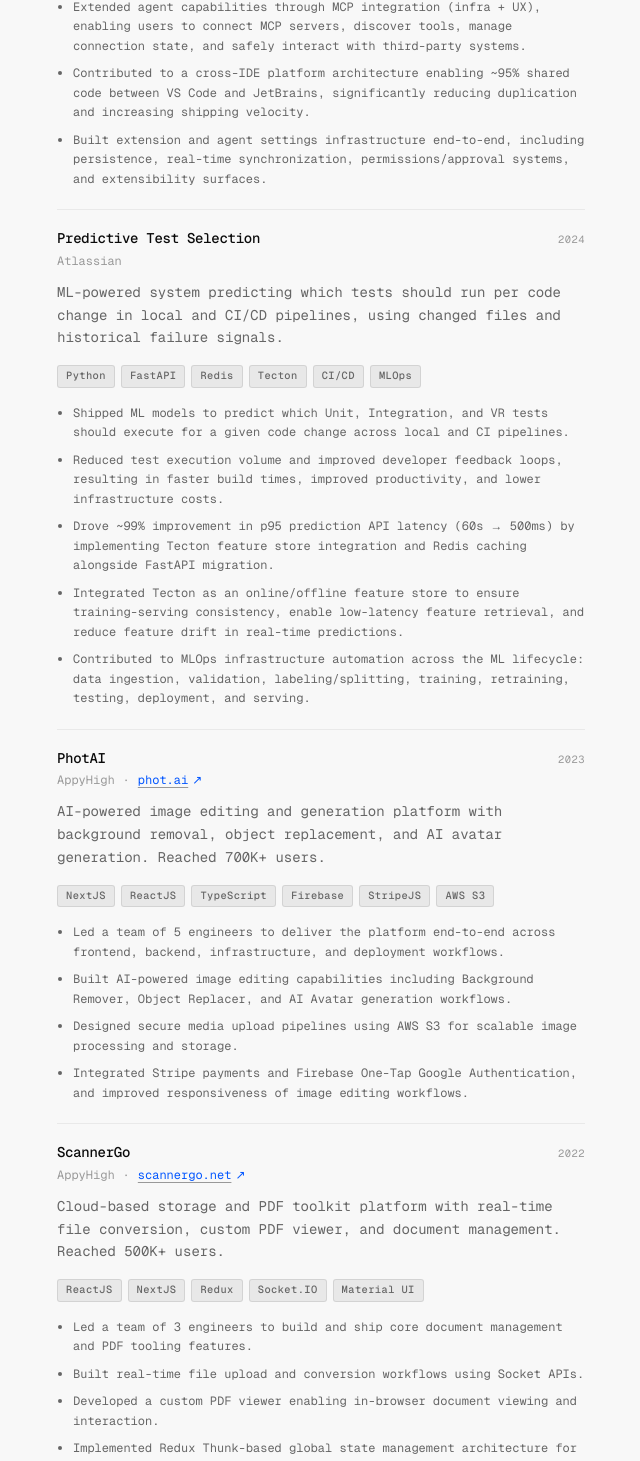
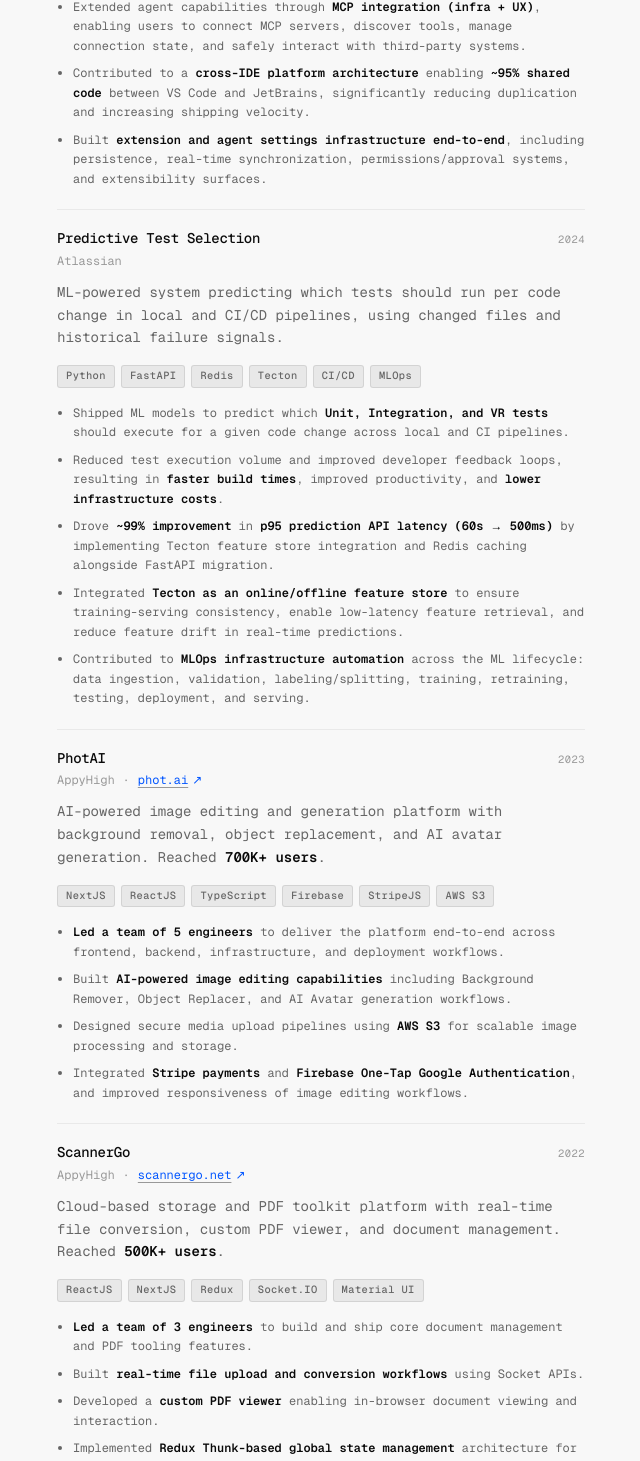
Before and after one commit to satvikchachra/satvik, a Next.js app: page /projects in a window 1280 px wide. Shown: the part 778-2239 px from the top of the page, without its empty margins (319-959 px from the left). Built offline with nearby package versions, Linux system fonts and the light colour scheme.

Commit message:
bold imp stuff

```diff
--- a/src/app/about/page.tsx
+++ b/src/app/about/page.tsx
@@ -1,4 +1,5 @@
 import type { Metadata } from "next";
+import React from "react";
 import { buildMetadata } from "@/lib/metadata";
 
 export const metadata: Metadata = buildMetadata({
@@ -7,6 +8,21 @@ export const metadata: Metadata = buildMetadata({
     "Learn about Satvik Chachra — full stack engineer, SDE 2, building AI coding agents and developer tooling.",
   path: "/about",
 });
+
+function formatBoldText(text: string): React.ReactNode {
+  if (!text) return "";
+  const parts = text.split(/(\*\*[^*]+\*\*)/g);
+  return parts.map((part, index) => {
+    if (part.startsWith("**") && part.endsWith("**")) {
+      return (
+        <strong key={index} className="font-semibold text-[var(--text)]">
+          {part.slice(2, -2)}
+        </strong>
+      );
+    }
+    return part;
+  });
+}
 
 const STACK = [
   {
@@ -42,7 +58,7 @@ const EXPERIENCE = [
     companyUrl: "https://www.atlassian.com/",
     role: "SDE 2 — AI Foundations",
     description:
-      "Building AI coding agents, developer tooling infrastructure, and intelligent systems used by over two thousand engineers daily (2K+). Led end-to-end development of an AI-native editor and chat experience across VS Code and JetBrains with ~95% shared code.",
+      "Building **AI coding agents**, developer tooling infrastructure, and intelligent systems used by **over two thousand engineers daily (2K+)**. Led end-to-end development of an **AI-native editor and chat experience** across **VS Code and JetBrains** with **~95% shared code**.",
   },
   {
     year: "2024 – 2025",
@@ -50,7 +66,7 @@ const EXPERIENCE = [
     companyUrl: "https://www.atlassian.com/",
     role: "SDE 1 — Dev Infra",
     description:
-      "Worked on ML-powered predictive test selection for CI/CD pipelines. Drove ~99% improvement in p95 prediction API latency (60s → 500ms) through Tecton feature store integration and Redis caching alongside FastAPI migration.",
+      "Worked on **ML-powered predictive test selection** for CI/CD pipelines. Drove **~99% improvement** in **p95 prediction API latency (60s → 500ms)** through Tecton feature store integration, Redis caching, and **FastAPI migration**.",
   },
   {
     year: "2022 – 2023",
@@ -58,7 +74,7 @@ const EXPERIENCE = [
     companyUrl: "https://www.appyhigh.com/",
     role: "SDE 1 — Full Stack",
     description:
-      "Built AI-powered photo editing and generation platform (PhotAI) and a cloud-based storage and document conversion service (ScannerGo). Led small engineering teams and shipped products that collectively served over one million users (1M+)",
+      "Built **AI-powered photo editing and generation platform (PhotAI)** and a cloud-based storage and document conversion service (ScannerGo). **Led small engineering teams** and shipped products that collectively served **over one million users (1M+)**.",
   },
 ] as const;
 
@@ -68,13 +84,13 @@ const EDUCATION = [
     school: "Chitkara University",
     schoolUrl: "https://www.chitkara.edu.in/",
     degree: "Bachelor of Engineering, Computer Science",
-    description: "CGPA: 9.83 / 10",
+    description: "CGPA: **9.83 / 10**",
   },
   {
     year: "2018",
     school: "CBSE Board",
     degree: "Senior Secondary Examination (12th)",
-    description: "Percentage: 92.8%",
+    description: "Percentage: **92.8%**",
   },
 ] as const;
 
@@ -82,19 +98,19 @@ const AWARDS = [
   {
     title: "Brainiac Award",
     date: "Feb ’23",
-    description: "For building PhotAI's client-side canvas algorithm—combining original images with B&W API masks and manipulating pixel data in real time to generate background-removed downloadable outputs.",
+    description: "For building **PhotAI's client-side canvas algorithm**—combining original images with B&W API masks and **manipulating pixel data in real time** to generate background-removed downloadable outputs.",
     viewUrl: "https://github.com/satvikchachra/profile/blob/463aeb1d2ba5208a094842824d0cab7650f56b91/brainiacAward.jpg",
   },
   {
     title: "Letter of Appreciation",
     date: "Jan ’23",
-    description: "For driving a 3x optimization in web performance and load times across core consumer products, recognized by startup founders.",
+    description: "For driving a **3x optimization in web performance** and load times across core consumer products, **recognized by startup founders**.",
     viewUrl: "https://github.com/satvikchachra/profile/blob/463aeb1d2ba5208a094842824d0cab7650f56b91/letterOfAppreciation.jpg",
   },
   {
     title: "Talent Star Award",
     date: "Sep ’22",
-    description: "For building ScannerGo, developing Socket-based real-time conversions, custom browser PDF viewing, and Redux architecture.",
+    description: "For building **ScannerGo**, developing **Socket-based real-time conversions**, custom browser PDF viewing, and **Redux architecture**.",
     viewUrl: "https://github.com/satvikchachra/profile/blob/463aeb1d2ba5208a094842824d0cab7650f56b91/talentStarsAward.jpg",
   },
 ] as const;
@@ -114,11 +130,11 @@ export default function AboutPage() {
         </h1>
         <div className="text-sm leading-relaxed space-y-2" style={{ color: "var(--text-muted)" }}>
           <p>
-            AI-native full stack engineer with 4+ Years of Experience. {<br />}I am building AI Coding Agents, AI software products, Developer Tooling and the Infrastructure that makes them production-ready.
+            <strong className="font-semibold text-[var(--text)]">AI-native full stack engineer</strong> with 4+ Years of Experience. {<br />}I am building <strong className="font-semibold text-[var(--text)]">AI Coding Agents</strong>, AI software products, <strong className="font-semibold text-[var(--text)]">Developer Tooling</strong> and the <strong className="font-semibold text-[var(--text)]">Infrastructure</strong> that makes them production-ready.
           </p>
           <p>
-            I write about AI systems, platform engineering,
-            and things I&apos;m learning across Computer Science, Mathematics, Machine Learning, Artificial Intelligence and Physics.
+            I write about <strong className="font-semibold text-[var(--text)]">AI systems</strong>, <strong className="font-semibold text-[var(--text)]">platform engineering</strong>,
+            and things I&apos;m learning across <strong className="font-semibold text-[var(--text)]">Computer Science</strong>, Mathematics, <strong className="font-semibold text-[var(--text)]">Machine Learning</strong>, Artificial Intelligence and Physics.
           </p>
         </div>
       </header>
@@ -156,7 +172,7 @@ export default function AboutPage() {
                 </a>
               </p>
               <p className="text-sm leading-relaxed" style={{ color: "var(--text-muted)" }}>
-                {item.description}
+                {formatBoldText(item.description)}
               </p>
             </div>
           ))}
@@ -227,7 +243,7 @@ export default function AboutPage() {
                 )}
               </p>
               <p className="text-sm leading-relaxed" style={{ color: "var(--text-muted)" }}>
-                {item.description}
+                {formatBoldText(item.description)}
               </p>
             </div>
           ))}
@@ -253,7 +269,7 @@ export default function AboutPage() {
                 </span>
               </div>
               <p className="text-sm leading-relaxed mb-2" style={{ color: "var(--text-muted)" }}>
-                {item.description}
+                {formatBoldText(item.description)}
               </p>
               <p className="text-xs">
                 <a
--- a/src/app/page.tsx
+++ b/src/app/page.tsx
@@ -1,5 +1,6 @@
 import type { Metadata } from "next";
 import Link from "next/link";
+import React from "react";
 import { getAllPosts, formatDate } from "@/lib/blog";
 import { siteConfig } from "@/lib/metadata";
 
@@ -15,32 +16,97 @@ const WINS = [
   ["60s → 500ms", "ML prediction API latency reduction"],
 ] as const;
 
-const EXPERIENCE = [
+interface ExperienceItem {
+  readonly year: string;
+  readonly company: string;
+  readonly companyUrl: string;
+  readonly role: string;
+  readonly description: React.ReactNode;
+}
+
+const EXPERIENCE: readonly ExperienceItem[] = [
   {
     year: "2025 – now",
     company: "Atlassian",
     companyUrl: "https://www.atlassian.com/",
     role: "SDE 2 — AI Foundations",
-    description:
-      "Building AI coding agents, developer tooling infrastructure, and intelligent systems used by over two thousand engineers daily (2K+). Led end-to-end development of an AI-native editor and chat experience across VS Code and JetBrains with ~95% shared code.",
+    description: (
+      <>
+        Building{" "}
+        <strong className="font-semibold text-[var(--text)]">
+          AI coding agents
+        </strong>
+        , developer tooling infrastructure, and intelligent systems used by{" "}
+        <strong className="font-semibold text-[var(--text)]">
+          over two thousand engineers daily (2K+)
+        </strong>
+        . Led end-to-end development of an{" "}
+        <strong className="font-semibold text-[var(--text)]">
+          AI-native editor and chat experience
+        </strong>{" "}
+        across{" "}
+        <strong className="font-semibold text-[var(--text)]">
+          VS Code and JetBrains
+        </strong>{" "}
+        with{" "}
+        <strong className="font-semibold text-[var(--text)]">
+          ~95% shared code
+        </strong>
+        .
+      </>
+    ),
   },
   {
     year: "2024 – 2025",
     company: "Atlassian",
     companyUrl: "https://www.atlassian.com/",
     role: "SDE 1 — Dev Infra",
-    description:
-      "Worked on ML-powered predictive test selection for CI/CD pipelines. Drove ~99% improvement in p95 prediction API latency (60s → 500ms) through Tecton feature store integration and Redis caching alongside FastAPI migration.",
+    description: (
+      <>
+        Worked on{" "}
+        <strong className="font-semibold text-[var(--text)]">
+          ML-powered predictive test selection
+        </strong>{" "}
+        for CI/CD pipelines. Drove{" "}
+        <strong className="font-semibold text-[var(--text)]">
+          ~99% improvement
+        </strong>{" "}
+        in{" "}
+        <strong className="font-semibold text-[var(--text)]">
+          p95 prediction API latency (60s → 500ms)
+        </strong>{" "}
+        through Tecton feature store integration, Redis caching, and{" "}
+        <strong className="font-semibold text-[var(--text)]">
+          FastAPI migration
+        </strong>
+        .
+      </>
+    ),
   },
   {
     year: "2022 – 2023",
     company: "AppyHigh",
     companyUrl: "https://www.appyhigh.com/",
     role: "SDE 1 — Full Stack",
-    description:
-      "Built AI-powered photo editing and generation platform (PhotAI) and a cloud-based storage and document conversion service (ScannerGo). Led small engineering teams and shipped products that collectively served over one million users (1M+)",
+    description: (
+      <>
+        Built{" "}
+        <strong className="font-semibold text-[var(--text)]">
+          AI-powered photo editing and generation platform (PhotAI)
+        </strong>{" "}
+        and a cloud-based storage and document conversion service (ScannerGo).{" "}
+        <strong className="font-semibold text-[var(--text)]">
+          Led small engineering teams
+        </strong>{" "}
+        and shipped products that served{" "}
+        <strong className="font-semibold text-[var(--text)]">
+          over One Million Users (1M+)
+        </strong>
+        .
+      </>
+    ),
   },
-] as const;
+];
 
 
 export default function HomePage() {
@@ -64,7 +130,15 @@ export default function HomePage() {
           satvik chachra
         </h1>
         <p className="text-sm" style={{ color: "var(--text-muted)" }}>
-          builds ai coding agents, full stack software products &amp; infra
+          builds{" "}
+          <strong className="font-semibold text-[var(--text)]">
+            ai coding agents
+          </strong>
+          ,{" "}
+          <strong className="font-semibold text-[var(--text)]">
+            full stack software products
+          </strong>{" "}
+          &amp; infra
         </p>
       </header>
 
--- a/src/components/projects/projects-list.tsx
+++ b/src/components/projects/projects-list.tsx
@@ -6,6 +6,21 @@ import type { Project } from "@/lib/projects";
 interface ProjectsListProps {
   projects: Project[];
   allTags: string[];
+}
+
+function formatBoldText(text: string): React.ReactNode {
+  if (!text) return "";
+  const parts = text.split(/(\*\*[^*]+\*\*)/g);
+  return parts.map((part, index) => {
+    if (part.startsWith("**") && part.endsWith("**")) {
+      return (
+        <strong key={index} className="font-semibold text-[var(--text)]">
+          {part.slice(2, -2)}
+        </strong>
+      );
+    }
+    return part;
+  });
 }
 
 export function ProjectsList({ projects, allTags }: ProjectsListProps) {
@@ -104,7 +119,7 @@ export function ProjectsList({ projects, allTags }: ProjectsListProps) {
                 className="text-sm leading-relaxed mb-4"
                 style={{ color: "var(--text-muted)" }}
               >
-                {project.description}
+                {formatBoldText(project.description)}
               </p>
 
               {/* Tech stack — above bullets */}
@@ -125,7 +140,7 @@ export function ProjectsList({ projects, allTags }: ProjectsListProps) {
                       className="text-xs leading-relaxed list-disc"
                       style={{ color: "var(--text-muted)" }}
                     >
-                      {bullet}
+                      {formatBoldText(bullet)}
                     </li>
                   ))}
                 </ul>
--- a/src/lib/projects.ts
+++ b/src/lib/projects.ts
@@ -18,14 +18,14 @@ export const PROJECTS: Project[] = [
     title: "AI Coding Agent",
     company: "Atlassian",
     description:
-      "AI-native editor and chat experience for VS Code and JetBrains — built for 2K+ engineers daily, with ~95% shared cross-platform code.",
+      "AI-native editor and chat experience for VS Code and JetBrains — built for **2K+ engineers daily**, with **~95% shared** cross-platform code.",
     bullets: [
-      "Built the AI-native editor and chat experience end-to-end, including persistent conversation editors, attachments, @mentions, slash commands, image paste/upload, drag-and-drop, and keyboard-first interactions.",
-      "Improved agent answer quality by designing structured context → prompt pipelines, including XML-based context blocks and transformation layers to provide higher-signal context to the agent.",
-      "Built context providers powering the agent workflow: @Files & Folders, @Commit, @Branch, @Rules, @Docs, @Linter Errors, @Recent Changes, and @Past Chats.",
-      "Extended agent capabilities through MCP integration (infra + UX), enabling users to connect MCP servers, discover tools, manage connection state, and safely interact with third-party systems.",
-      "Contributed to a cross-IDE platform architecture enabling ~95% shared code between VS Code and JetBrains, significantly reducing duplication and increasing shipping velocity.",
-      "Built extension and agent settings infrastructure end-to-end, including persistence, real-time synchronization, permissions/approval systems, and extensibility surfaces.",
+      "Built the **AI-native editor and chat experience end-to-end**, including persistent conversation editors, attachments, @mentions, slash commands, image paste/upload, drag-and-drop, and keyboard-first interactions.",
+      "Improved agent answer quality by designing **structured context → prompt pipelines**, including XML-based context blocks and transformation layers to provide **higher-signal context** to the agent.",
+      "Built context providers powering the agent workflow: **@Files & Folders, @Commit, @Branch, @Rules, @Docs, @Linter Errors, @Recent Changes, and @Past Chats**.",
+      "Extended agent capabilities through **MCP integration (infra + UX)**, enabling users to connect MCP servers, discover tools, manage connection state, and safely interact with third-party systems.",
+      "Contributed to a **cross-IDE platform architecture** enabling **~95% shared code** between VS Code and JetBrains, significantly reducing duplication and increasing shipping velocity.",
+      "Built **extension and agent settings infrastructure end-to-end**, including persistence, real-time synchronization, permissions/approval systems, and extensibility surfaces.",
     ],
     tags: ["TypeScript", "ReactJS", "NodeJS", "VS Code APIs", "JetBrains APIs", "AI SDK", "MCP", "ACP"],
     githubUrl: undefined,
@@ -41,11 +41,11 @@ export const PROJECTS: Project[] = [
     description:
       "ML-powered system predicting which tests should run per code change in local and CI/CD pipelines, using changed files and historical failure signals.",
     bullets: [
-      "Shipped ML models to predict which Unit, Integration, and VR tests should execute for a given code change across local and CI pipelines.",
-      "Reduced test execution volume and improved developer feedback loops, resulting in faster build times, improved productivity, and lower infrastructure costs.",
-      "Drove ~99% improvement in p95 prediction API latency (60s → 500ms) by implementing Tecton feature store integration and Redis caching alongside FastAPI migration.",
-      "Integrated Tecton as an online/offline feature store to ensure training-serving consistency, enable low-latency feature retrieval, and reduce feature drift in real-time predictions.",
-      "Contributed to MLOps infrastructure automation across the ML lifecycle: data ingestion, validation, labeling/splitting, training, retraining, testing, deployment, and serving.",
+      "Shipped ML models to predict which **Unit, Integration, and VR tests** should execute for a given code change across local and CI pipelines.",
+      "Reduced test execution volume and improved developer feedback loops, resulting in **faster build times**, improved productivity, and **lower infrastructure costs**.",
+      "Drove **~99% improvement** in **p95 prediction API latency (60s → 500ms)** by implementing Tecton feature store integration and Redis caching alongside FastAPI migration.",
+      "Integrated **Tecton as an online/offline feature store** to ensure training-serving consistency, enable low-latency feature retrieval, and reduce feature drift in real-time predictions.",
+      "Contributed to **MLOps infrastructure automation** across the ML lifecycle: data ingestion, validation, labeling/splitting, training, retraining, testing, deployment, and serving.",
     ],
     tags: ["Python", "FastAPI", "Redis", "Tecton", "CI/CD", "MLOps"],
     githubUrl: undefined,
@@ -59,12 +59,12 @@ export const PROJECTS: Project[] = [
     title: "PhotAI",
     company: "AppyHigh",
     description:
-      "AI-powered image editing and generation platform with background removal, object replacement, and AI avatar generation. Reached 700K+ users.",
+      "AI-powered image editing and generation platform with background removal, object replacement, and AI avatar generation. Reached **700K+ users**.",
     bullets: [
-      "Led a team of 5 engineers to deliver the platform end-to-end across frontend, backend, infrastructure, and deployment workflows.",
-      "Built AI-powered image editing capabilities including Background Remover, Object Replacer, and AI Avatar generation workflows.",
-      "Designed secure media upload pipelines using AWS S3 for scalable image processing and storage.",
-      "Integrated Stripe payments and Firebase One-Tap Google Authentication, and improved responsiveness of image editing workflows.",
+      "**Led a team of 5 engineers** to deliver the platform end-to-end across frontend, backend, infrastructure, and deployment workflows.",
+      "Built **AI-powered image editing capabilities** including Background Remover, Object Replacer, and AI Avatar generation workflows.",
+      "Designed secure media upload pipelines using **AWS S3** for scalable image processing and storage.",
+      "Integrated **Stripe payments** and **Firebase One-Tap Google Authentication**, and improved responsiveness of image editing workflows.",
     ],
     tags: ["NextJS", "ReactJS", "TypeScript", "Firebase", "StripeJS", "AWS S3"],
     githubUrl: undefined,
@@ -78,13 +78,13 @@ export const PROJECTS: Project[] = [
     title: "ScannerGo",
     company: "AppyHigh",
     description:
-      "Cloud-based storage and PDF toolkit platform with real-time file conversion, custom PDF viewer, and document management. Reached 500K+ users.",
+      "Cloud-based storage and PDF toolkit platform with real-time file conversion, custom PDF viewer, and document management. Reached **500K+ users**.",
     bullets: [
-      "Led a team of 3 engineers to build and ship core document management and PDF tooling features.",
-      "Built real-time file upload and conversion workflows using Socket APIs.",
-      "Developed a custom PDF viewer enabling in-browser document viewing and interaction.",
-      "Implemented Redux Thunk-based global state management architecture for scalable frontend workflows.",
-      "Integrated CAPTCHA-based bot protection to reduce abuse and malicious traffic.",
+      "**Led a team of 3 engineers** to build and ship core document management and PDF tooling features.",
+      "Built **real-time file upload and conversion workflows** using Socket APIs.",
+      "Developed a **custom PDF viewer** enabling in-browser document viewing and interaction.",
+      "Implemented **Redux Thunk-based global state management** architecture for scalable frontend workflows.",
+      "Integrated **CAPTCHA-based bot protection** to reduce abuse and malicious traffic.",
     ],
     tags: ["ReactJS", "NextJS", "Redux", "Socket.IO", "Material UI"],
     githubUrl: undefined,
```
